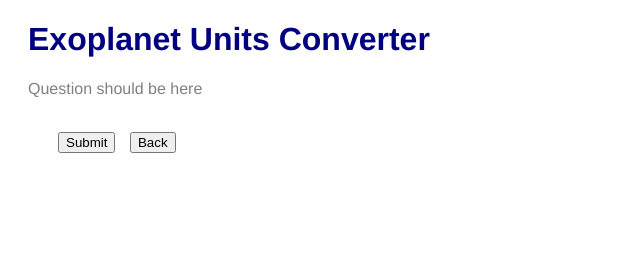
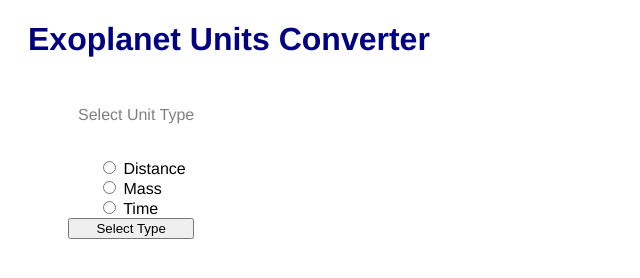
Before and after one commit to dh4gan/exo-units, a plain HTML site: page index.html in a window 1280 px wide. Shown: the whole page, without its empty margins (0-640 px from the left). Drawn offline with Linux system fonts and the light colour scheme.

Commit message:
update index.html

```diff
--- a/index.html
+++ b/index.html
@@ -10,14 +10,28 @@
 
     <body>
 
-    <p id = "ask"> Question should be here </p>
 
-    <div id="answersbox"> </div>
-    <br>
+      <div class="grid-container" id="questionarray">
 
-    <div id="buttonarray">
-    <button id="submitbutton" onclick="getQuestionAnswer()"> Submit </button>
-    <button id="backbutton" onclick="goBack()">Back </button>
+	<p class="grid-item"  id="typequestion">Select Unit Type </p>
+	<p class="grid-item" id="unitquestion" style="visibility:hidden">Select Unit </p>
+	<p class="grid-item" id="valuequestion" style="visibility:hidden">Enter Value </p>
+
+	<h2 class="grid-item" id="resultheader" style="visibility:hidden"> Results </h2>
+
+
+
+	<div class="grid-item" id="typebox"> </div>
+	<div class="grid-item" id="unitbox"> </div>
+	<div class="grid-item" id="valuebox"> </div>
+
+	<div class="grid-item" id="results"> </div>
+
+
+	<button id="submitType" onclick="getUnitList()"> Select Type </button>
+	<button id="submitUnit" onclick="getUnit()" style="visibility:hidden"> Select Unit </button>
+	<button id="submitValue" onclick="doConversion()"  style="visibility:hidden"> Do Conversion </button>
+
       </div>
 
       <p id="confirm"> </p>
@@ -29,12 +43,6 @@
 
       <p id="explainbox"> </p>
 
-    <h2 id="resultheader" style="visibility:hidden"> Results (rounded to 7 decimal places) </h2>
-
-    <div id="results" </p>
-
-
-
 
 <!--Javascript stuff -->
 
```
Lines whose indentation alone changed are shown as unchanged.
